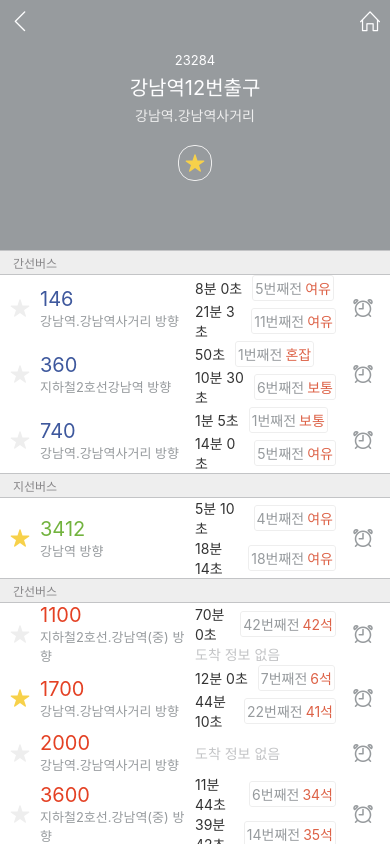
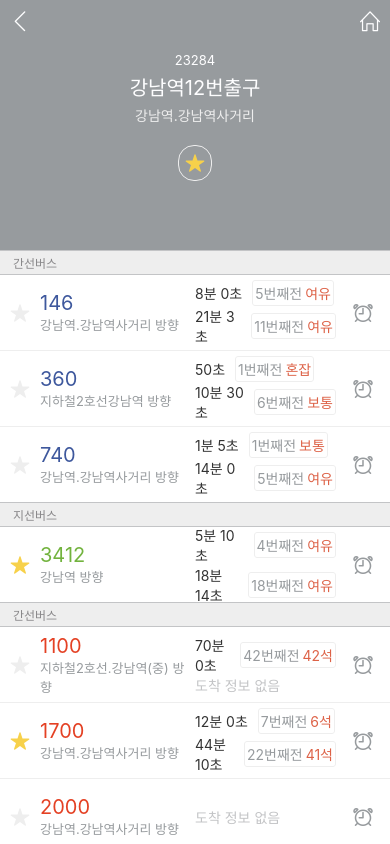
Before and after one commit to ohwonsuk/rn-kakaobus, a React Native app: screen / in a window 390 px wide. Built offline with nearby package versions, Linux system fonts and the light colour scheme.

Commit message:
section list - item separator, list footer component 사용하기

```diff
--- a/App.js
+++ b/App.js
@@ -136,6 +136,14 @@
     // };
   }, []);
 
+  const ItemSeparatorComponent = () => (
+    <View style={{width: "100%", height:1, backgroundColor: COLOR.GRAY_1}} />
+  );
+
+  const ListFooterComponent = () => (
+    <Margin height={30} />
+  );
+
   return (
     <View style={styles.container}>
         <SectionList
@@ -144,6 +152,8 @@
           renderSectionHeader={renderSectionHeader}
           ListHeaderComponent={ListHeaderComponent}
           renderItem={renderItem}
+          ItemSeparatorComponent={ItemSeparatorComponent}
+          ListFooterComponent={ListFooterComponent}
         />
     </View>
   );
--- a/src/BusInfo.js
+++ b/src/BusInfo.js
@@ -14,7 +14,7 @@
   processedNextBusInfos
 }) => {
   return (
-    <View style={{flexDirection: "row"}}>
+    <View style={{flexDirection: "row", height: 75}}>
       <View style={{flex:1, flexDirection:"row", alignItems: 'center'}}>
         {/* 북마크 */}
         <BookmarkButton
```
